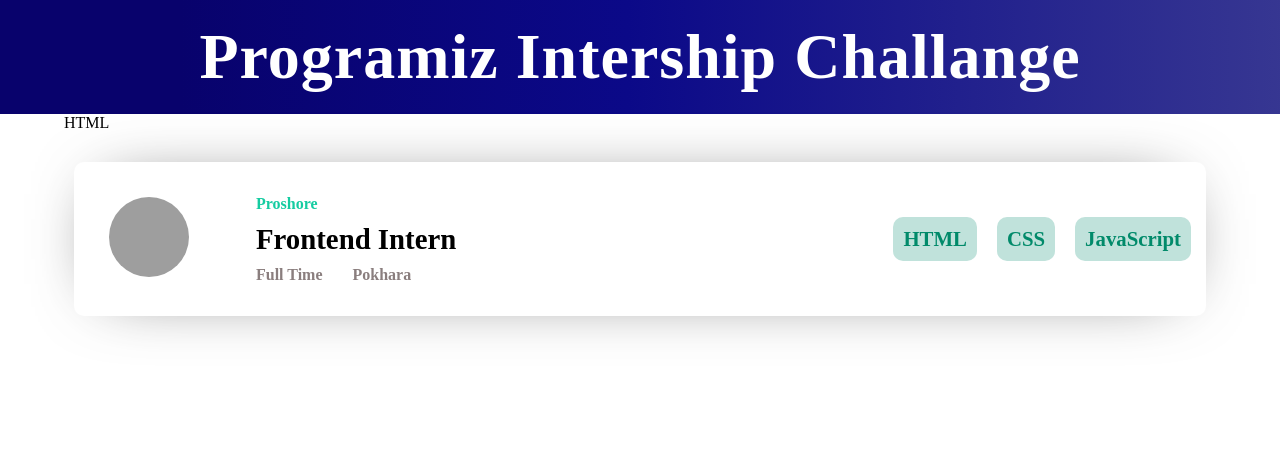
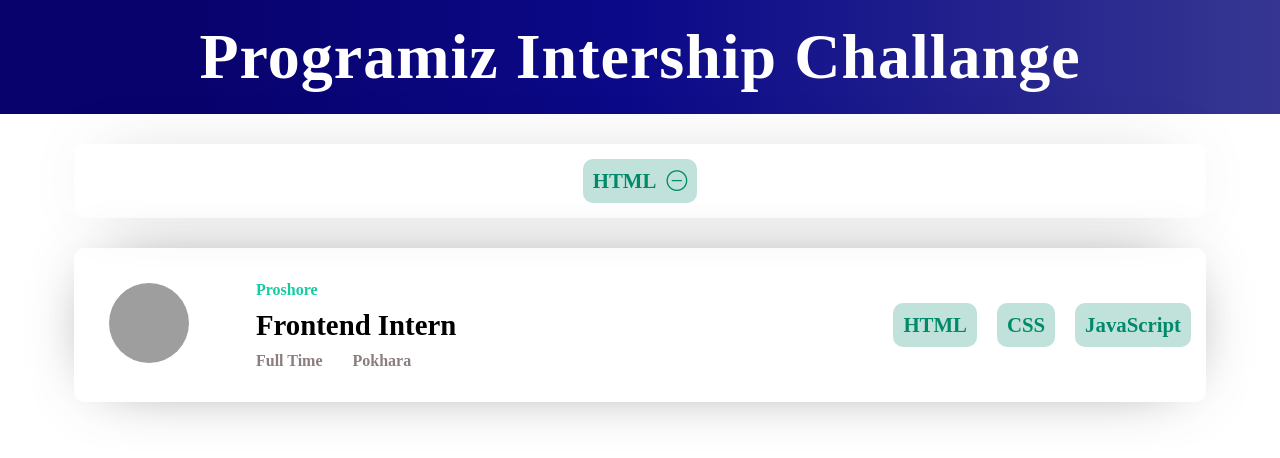
Before and after one commit to SusheelThapa/Programiz-Intern-App, a React (Vite) app: page / in a window 1280 px wide. Both pictures are taken after a click on the item "HTML". Shown: the top 458 px of the page. Built offline with nearby package versions, Linux system fonts and the light colour scheme; grey boxes are pictures that could not be loaded.

Commit message:
Added filter section

```diff
--- a/index.html
+++ b/index.html
@@ -10,6 +10,7 @@
       href="https://fonts.googleapis.com/css2?family=Ubuntu&display=swap"
       rel="stylesheet"
     />
+    <link rel="stylesheet" href="https://cdn.jsdelivr.net/npm/bootstrap-icons@1.10.5/font/bootstrap-icons.css">
     <title>Programiz | Internship Challange</title>
   </head>
   <body>
--- a/src/components/Body.jsx
+++ b/src/components/Body.jsx
@@ -23,7 +23,6 @@ const Body = () => {
     });
   }
 
-  console.log(filtered_data);
   return (
     <section id="body">
       {filter.length != 0 && <Filter filter={filter} />}
--- a/src/components/Filter.jsx
+++ b/src/components/Filter.jsx
@@ -1,5 +1,20 @@
 const Filter = ({ filter }) => {
-  return <section className="filter">{filter}</section>;
+  return (
+    <section className="filter card-horizontal">
+      <ul>
+        {filter.map((value) => {
+          return (
+            <li key={value}>
+              {value}
+              <span>
+                <i className="bi bi-dash-circle"></i>
+              </span>
+            </li>
+          );
+        })}
+      </ul>
+    </section>
+  );
 };
 
 export default Filter;
--- a/src/index.css
+++ b/src/index.css
@@ -83,7 +83,8 @@ header {
     justify-content: left;
     align-items: center;
 }
-.card-other-details>div{
+
+.card-other-details>div {
     margin-right: 30px;
 }
 
@@ -121,3 +122,17 @@ ul>li:hover {
 }
 
 /* Filter section */
+.filter{
+    justify-content: center;
+}
+.filter>ul>li {
+    margin: 10px;
+}
+
+.filter>ul>li>span {
+    margin-left: 10px;
+}
+
+.filter>ul>li>span:hover {
+    color: red;
+}
```
